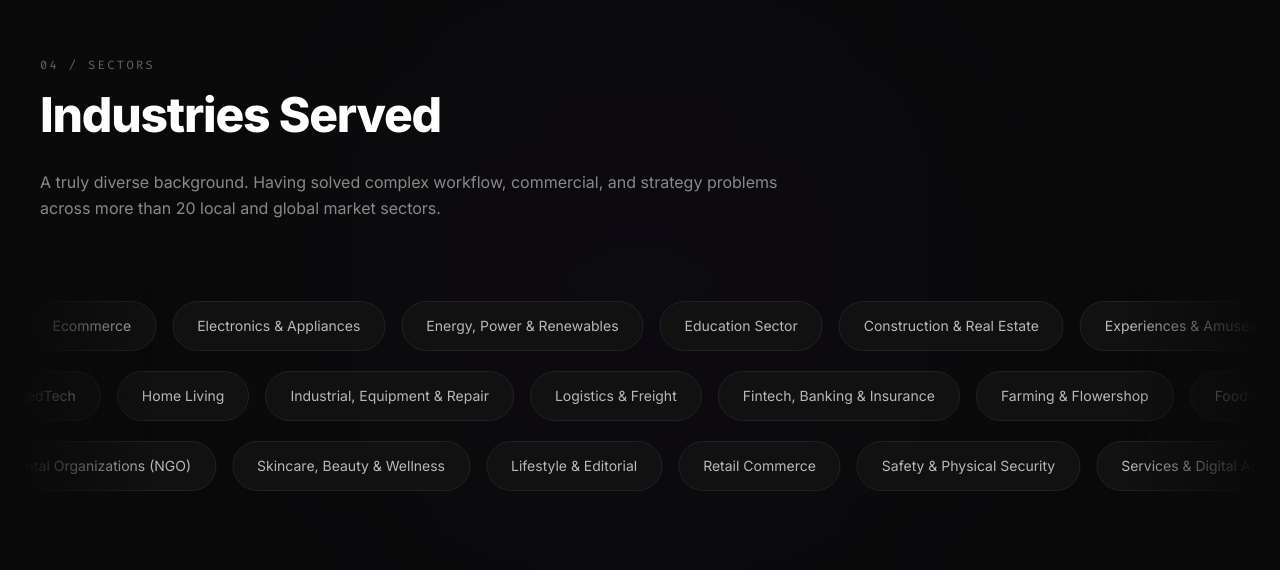
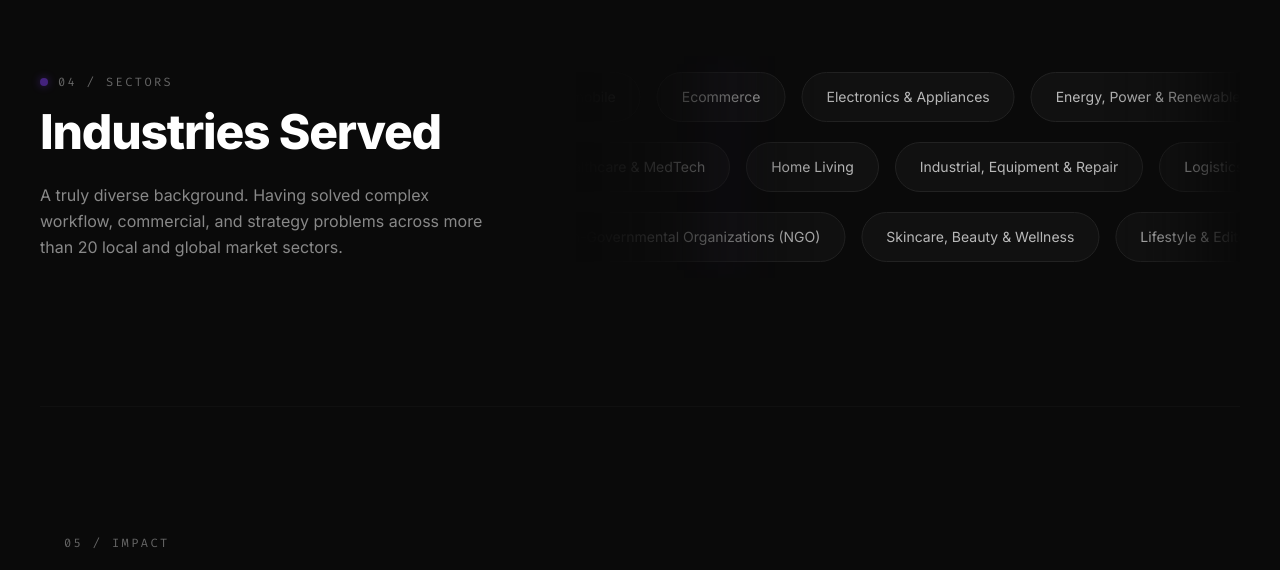
Before and after one commit to rizaldydayto7-glitch/rizaldy-portfolio, a React (Vite) app: page / in a window 1280 px wide. Shown: the part 3470-4040 px from the top of the page. Built offline with nearby package versions, Linux system fonts and the light colour scheme.

Commit message:
Update portfolio content

```diff
--- a/src/components/IndustriesSection.tsx
+++ b/src/components/IndustriesSection.tsx
@@ -30,32 +30,38 @@ const row3 = [
 
 export default function IndustriesSection() {
   return (
-    <section id="industries" className="py-24 sm:py-32 px-6 w-full border-t border-[#222222]/30 relative bg-transparent overflow-hidden">
-      {/* Background Ambience Ambient Lights */}
-      <div className="absolute top-1/2 left-1/2 -translate-x-1/2 -translate-y-1/2 w-[500px] h-[500px] bg-accent-custom/5 blur-[160px] rounded-full pointer-events-none" />
+    <section id="industries" className="py-24 sm:py-32 px-6 w-full relative bg-transparent overflow-hidden">
+      <div className="max-w-[1200px] mx-auto w-full grid grid-cols-1 lg:grid-cols-12 gap-12 lg:gap-16 xl:gap-20 items-center relative z-10">
 
-      {/* Title block - Left-aligned following the universal margin */}
-      <div className="max-w-[1200px] mx-auto w-full mb-16 reveal-on-scroll">
-        <span className="font-mono text-xs uppercase tracking-[0.2em] text-[#666666] mb-3 block">
+        {/* Left column: Title and strategic description */}
+        <div className="lg:col-span-5 w-full text-left reveal-on-scroll">
+          <div className="flex items-center gap-2.5 mb-3 select-none">
+            <span className="w-2 h-2 rounded-full bg-accent-custom animate-pulse shadow-[0_0_8px_rgba(124,58,237,0.8)] shrink-0"></span>
+            <span className="font-mono text-xs uppercase tracking-[0.2em] text-[#666666]">
               04 / Sectors
             </span>
-        <h2 className="text-3xl sm:text-5xl font-extrabold text-white tracking-tight leading-tight mb-6">
+          </div>
+          <h2 className="text-3xl sm:text-4xl md:text-5xl font-extrabold text-white tracking-tight leading-tight mb-5 font-sans">
             Industries Served
           </h2>
-        <p className="text-[#888888] text-base leading-relaxed max-w-3xl">
+          <p className="text-[#888888] text-sm sm:text-base leading-relaxed">
             A truly diverse background. Having solved complex workflow, commercial, and strategy problems across more than 20 local and global market sectors.
           </p>
         </div>
 
-      {/* Marquee Wrapper with soft edge gradient fades */}
-      <div className="relative w-full overflow-hidden marquee-container py-4 flex flex-col gap-5 select-none">
-
-        {/* Soft edge masking for seamless entry and disappearance */}
-        <div className="absolute inset-y-0 left-0 w-16 sm:w-32 bg-gradient-to-r from-bg to-transparent z-20 pointer-events-none" />
-        <div className="absolute inset-y-0 right-0 w-16 sm:w-32 bg-gradient-to-l from-bg to-transparent z-20 pointer-events-none" />
+        {/* Right column: Marquee scrolling chips with premium, multi-stop gradual mask-image fading and extreme breathing space */}
+        <div
+          className="lg:col-span-7 w-full overflow-hidden relative py-4 flex flex-col gap-5 select-none lg:pl-14 xl:pl-20"
+          style={{
+            maskImage: 'linear-gradient(to right, transparent 0%, rgba(0,0,0,0.01) 3%, rgba(0,0,0,0.08) 8%, rgba(0,0,0,0.25) 15%, rgba(0,0,0,0.55) 23%, rgba(0,0,0,0.85) 32%, black 42%, black 78%, rgba(0,0,0,0.85) 86%, rgba(0,0,0,0.55) 92%, rgba(0,0,0,0.25) 96%, rgba(0,0,0,0.05) 99%, transparent 100%)',
+            WebkitMaskImage: 'linear-gradient(to right, transparent 0%, rgba(0,0,0,0.01) 3%, rgba(0,0,0,0.08) 8%, rgba(0,0,0,0.25) 15%, rgba(0,0,0,0.55) 23%, rgba(0,0,0,0.85) 32%, black 42%, black 78%, rgba(0,0,0,0.85) 86%, rgba(0,0,0,0.55) 92%, rgba(0,0,0,0.25) 96%, rgba(0,0,0,0.05) 99%, transparent 100%)'
+          }}
+        >
+          {/* Subtle violet highlight blur on the left boundary of the chips layout to blend with mask-image */}
+          <div className="absolute top-0 bottom-0 left-[15%] w-24 bg-gradient-to-r from-transparent via-accent-custom/[0.04] to-transparent pointer-events-none z-20 blur-md mix-blend-screen" />
 
           {/* Row 1 - Leftward scrolling */}
-        <div className="flex overflow-hidden w-full">
+          <div className="flex overflow-visible w-full">
             <div className="animate-marquee-left flex gap-4">
               {/* First render pass */}
               {row1.map((ind) => (
@@ -79,7 +85,7 @@ export default function IndustriesSection() {
           </div>
 
           {/* Row 2 - Rightward scrolling */}
-        <div className="flex overflow-hidden w-full">
+          <div className="flex overflow-visible w-full">
             <div className="animate-marquee-right flex gap-4">
               {/* First render pass */}
               {row2.map((ind) => (
@@ -103,7 +109,7 @@ export default function IndustriesSection() {
           </div>
 
           {/* Row 3 - Leftward scrolling */}
-        <div className="flex overflow-hidden w-full">
+          <div className="flex overflow-visible w-full">
             <div className="animate-marquee-left flex gap-4">
               {/* First render pass */}
               {row3.map((ind) => (
@@ -127,6 +133,8 @@ export default function IndustriesSection() {
           </div>
 
         </div>
+
+      </div>
     </section>
   );
 }
```
Lines whose indentation alone changed are shown as unchanged.
